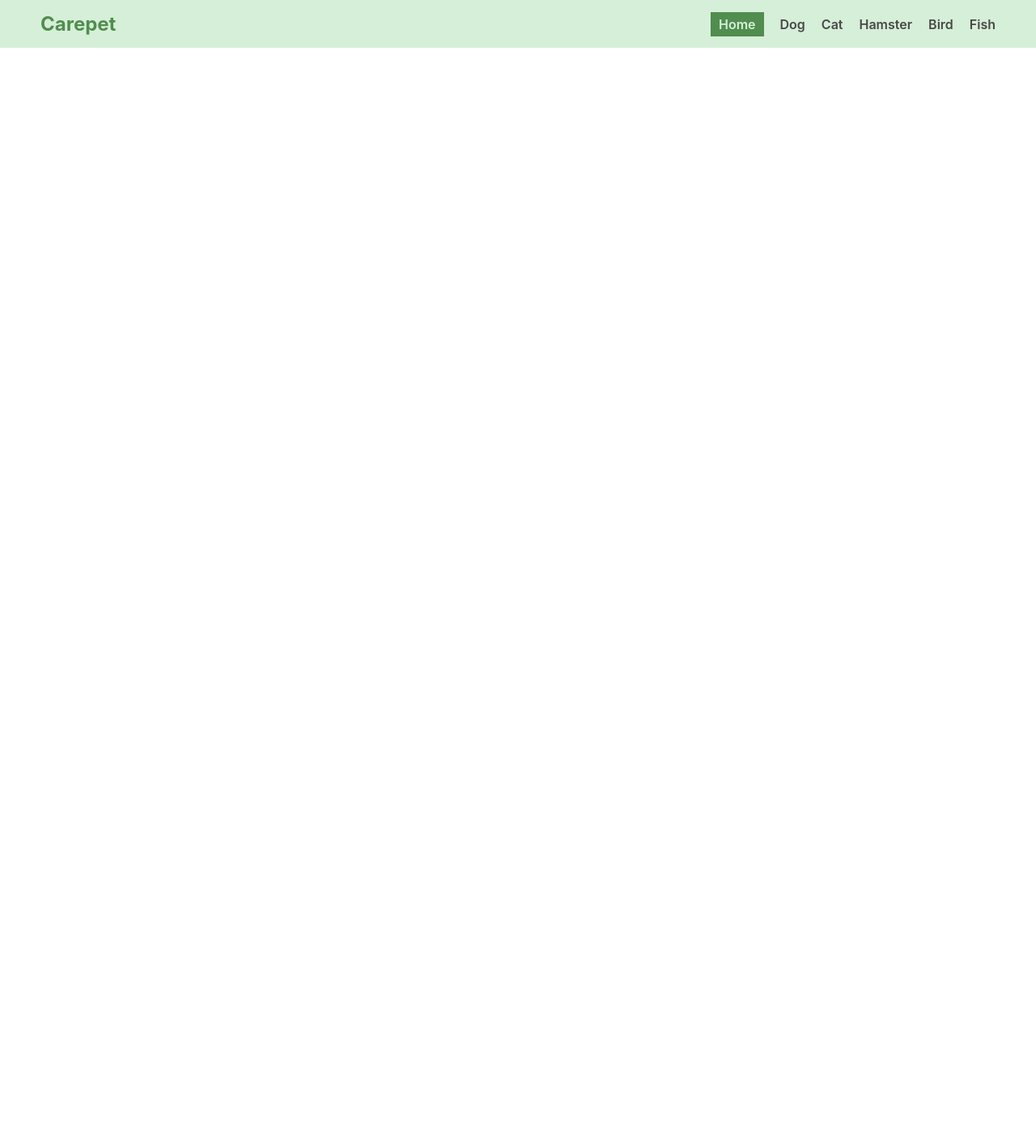
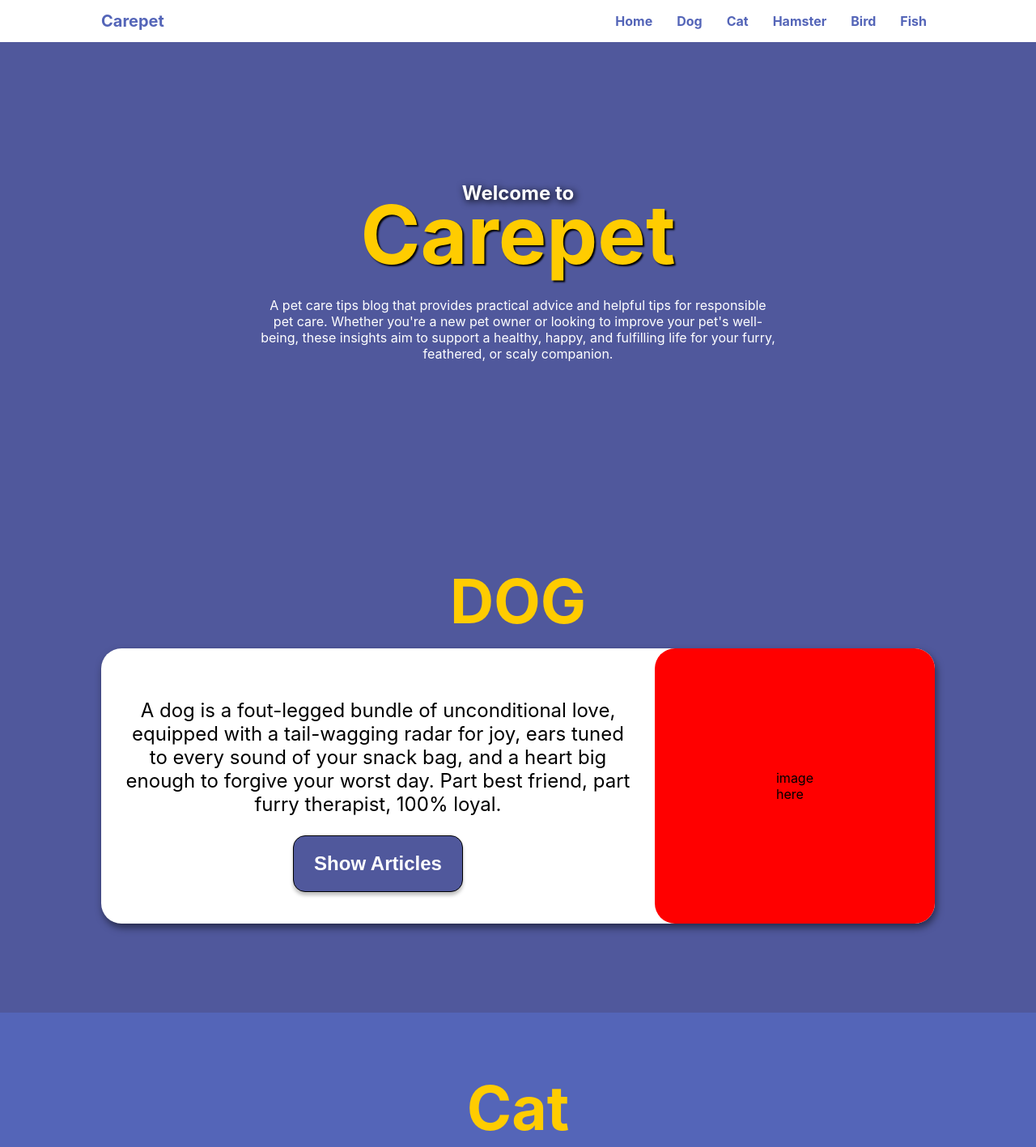
Before and after one commit to Marcify/Carepet, a plain HTML site: page index.html in a window 1280 px wide. Shown: the top 1417 px of the page at 81% size. Before the commit the page ends 800 px from the top, so only its background shows below. Drawn offline with Linux system fonts and the light colour scheme.

Commit message:
refactor: update styles and structure for navigation and sections

```diff
--- a/css/styles.css
+++ b/css/styles.css
@@ -1,70 +1,198 @@
 /* VARIABLES */
 :root {
-    --primary-color: #508D4E;
-    --secondary-color: #3E5F44;
+    --primary-color: #5465B8;
+    --secondary-color: #50589C;
+    --text-header-color: #FFCC00;
     --white-color: #D6EFD8;
     --dark-color: #484848;
     --text-color: #E8FFD7;
+
+    --shadow: 0px 4px 4px rgba(0, 0, 0, 0.25);
+    --shadow-1: 2px 5px 10px rgba(0, 0, 0, 0.50);
 
     --semi-bold-text: 600;
     --bold-text: 700;
 }
 
-* {
+/* NAVBAR */
+body {
+    padding: 0;
     margin: 0;
-    padding: 0;
-    font-family: 'Inter', sans-serif;
-}
-
-/* NAVBAR */
-body,
-ul,
-li,
-a {
-    list-style: none;
-    text-decoration: none;
-    box-sizing: border-box;
+    color: black;
+    background-color: var(--secondary-color);
+    /* height: 100vh; */
+    font-family: inter;
 }
 
 header {
-    background-color: var(--white-color);
-    color: #fff;
-    padding: 15px 20px;
+    background-color: var(--secondary-color);
 }
 
 nav {
+    background-color: white;
+}
+
+.nav {
     display: flex;
     justify-content: space-between;
     align-items: center;
+    position: fixed;
+    width: 100%;
+    top: 0;
 }
 
-.logo a {
-    margin-left: 30px;
-    font-size: 24px;
-    font-weight: var(--bold-text);
-    color: var(--primary-color);
+.nav__menu {
+    margin-right: 125px;
+    display: flex;
+    color: white;
+    gap: 10px;
+    text-decoration: none;
+    list-style: none;
+    font-weight: bold;
 }
 
-.nav-links {
-    display: flex;
-    margin-right: 30px;
-    gap: 20px;
+.nav__logo {
+    margin-left: 125px;
+    color: var(--primary-color);
+    text-decoration: none;
+    font-weight: bold;
+    font-size: 20px;
 }
 
-.nav-links li a {
-    color: var(--dark-color);
-    font-size: 16px;
-    font-weight: var(--semi-bold-text);
+.menu-link {
+    padding: 10px;
+    color: var(--primary-color);
+    text-decoration: none;
 }
 
-.nav-links li a:hover {
-    color: var(--primary-color);
+.hero {
+    display: flex;
+    height: 625px;
+    flex-direction: column;
+    justify-content: center;
+    align-items: center;
 }
 
-.nav-links li a.active-btn {
-    color: var(--white-color);
-    background-color: var(--primary-color);
-    padding: 5px 10px;
+.welcome {
+    position: absolute;
+    margin-top: -125px;
+    color: white;
+    text-shadow: 2px 2px 10px black;
+    font-size: 24px;
+    font-weight: bold;
+    /* background-color: red; */
+}
+
+.title {
+    font-weight: bolder;
+    color: var(--text-header-color);
+    font-size: 100px;
+    text-shadow: 2px 2px 2px black;
+}
+
+.tagline {
+    color: white;
+    margin-top: -50px;
+    width: 50%;
+    text-align: center;
 }
 
 /* MAIN SECTION */
+.section {
+    /* background-color: red; */
+    /* margin: 0px 125px; */
+    padding: 10px 25px;
+}
+
+.section__header {
+    display: flex;
+    justify-content: center;
+    align-items: center;
+    font-weight: bolder;
+    font-size: 75px;
+    color: var(--text-header-color);
+}
+
+.container {
+    display: flex;
+    justify-content: space-between;
+    align-items: center;
+    background-color: white;
+    border-radius: 25px;
+    margin: -50px 100px 100px 100px;
+    box-shadow: var(--shadow-1);
+}
+
+.container__description {
+    text-align: center;
+    margin-right: 25px;
+    font-size: 24px;
+    /* background-color: red; */
+    margin-left: 25px;
+}
+
+.show__article {
+    padding: 20px 25px;
+    color: white;
+    background-color: var(--secondary-color);
+    border-radius: 15px;
+    border: 1px solid black;
+    font-size: 24px;
+    box-shadow: var(--shadow);
+    font-weight: bold;
+}
+
+.show__article:hover {
+    cursor: pointer;
+}
+
+.container__image {
+    padding: 150px;
+    border-radius: 25px;
+    background-color: red;
+}
+
+.section__description {
+    text-align: center;
+}
+
+.white {
+    color: black;
+}
+
+.blue {
+    color: white;
+}
+
+/* DOGS */
+#dogs {
+    /* background-color: white; */
+}
+
+/* CATS */
+#cats {
+    background-color: var(--primary-color);
+}
+
+/* HAMSTERS */
+#hamsters {
+    background-color: white;
+}
+
+/* BIRDS */
+#birds {
+    background-color: var(--primary-color);
+}
+
+/* FISH */
+#fishes {
+    background-color: white;
+}
+
+/* FOOTER */
+.footer {
+    display: flex;
+    justify-content: center;
+    align-items: center;
+    background-color: var(--primary-color);
+}
--- a/index.html
+++ b/index.html
@@ -11,25 +11,75 @@
   <body>
 
     <header>
-        <nav>
-            <div class="logo">
-                <a href="index.html">Carepet</a>
-            </div>
+        <nav class="nav">
+            <a href="index.html" class="nav__logo">Carepet</a>
 
-            <ul class="nav-links">
-                <li><a href="./index.html" class="active-btn">Home</a></li>
-                <li><a href="html/dog/dog.html">Dog</a></li>
-                <li><a href="html/cat/cat.html">Cat</a></li>
-                <li><a href="html/hamster/hamster.html">Hamster</a></li>
-                <li><a href="html/bird/bird.html">Bird</a></li>
-                <li><a href="html/fish/fish.html">Fish</a></li>
+            <ul class="nav__menu">
+                <li><a href="./index.html" class="menu-link">Home</a></li>
+                <li><a href="html/dog/dog.html" class="menu-link">Dog</a></li>
+                <li><a href="html/cat/cat.html" class="menu-link">Cat</a></li>
+                <li><a href="html/hamster/hamster.html" class="menu-link">Hamster</a></li>
+                <li><a href="html/bird/bird.html" class="menu-link">Bird</a></li>
+                <li><a href="html/fish/fish.html" class="menu-link">Fish</a></li>
             </ul>
         </nav>
+
+        <div class="hero">
+          <p class="welcome">Welcome to</p>
+          <h1 class="title">Carepet</h1>
+          <p class="tagline">
+            A pet care tips blog that provides practical advice and helpful tips
+            for responsible pet care. Whether you're a new pet owner or looking
+            to improve your pet's well-being, these insights aim to support
+            a healthy, happy, and fulfilling life for your furry, feathered,
+            or scaly companion.
+          </p>
+        </div>
     </header>
 
     <main>
+      <section id="dogs" class="section white">
+        <h1 class="section__header">DOG</h1>
+        <div class="container">
+          <div class="container__description">
+            <p class="section__description">
+              A dog is a fout-legged bundle of
+              unconditional love, equipped with a tail-wagging
+              radar for joy, ears tuned to every sound of your
+              snack bag, and a heart big enough to forgive
+              your worst day. Part best friend, part furry
+              therapist, 100% loyal.
+            </p>
+            <button class="show__article">Show Articles</button>
+          </div>
 
+          <div class="container__image">
+            image here
+          </div>
+
+        </div>
+      </section>
+
+      <section id="cats" class="section blue">
+        <h1 class="section__header">Cat</h1>
+      </section>
+
+      <section id="hamsters" class="section white">
+        <h1 class="section__header">Hamster</h1>
+      </section>
+
+      <section id="birds" class="section blue">
+        <h1 class="section__header">Bird</h1>
+      </section>
+
+      <section id="fishes" class="section white">
+        <h1 class="section__header">Fish</h1>
+      </section>
     </main>
+
+    <footer class="footer">
+      <p>&copy; 2024 Carepet. All rights reserved.</p>
+    </footer>
 
   </body>
 </html>
```
